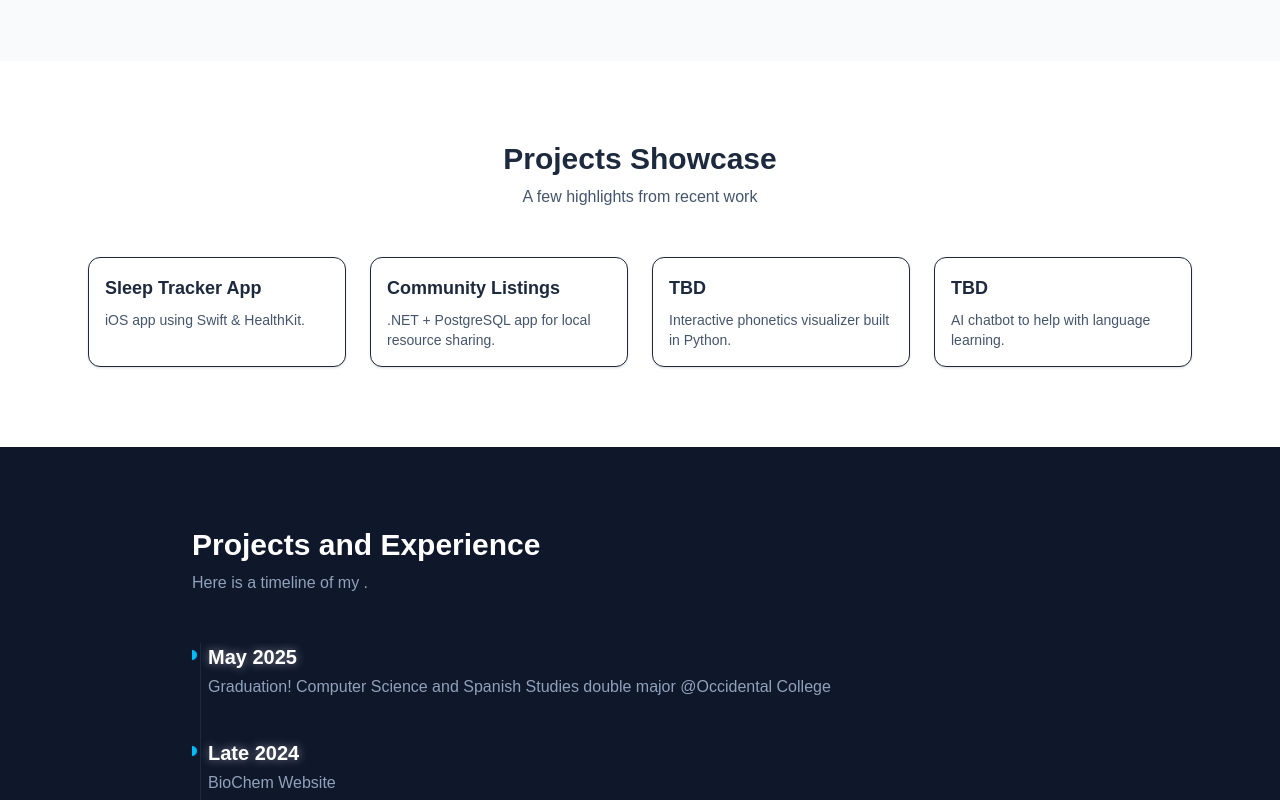
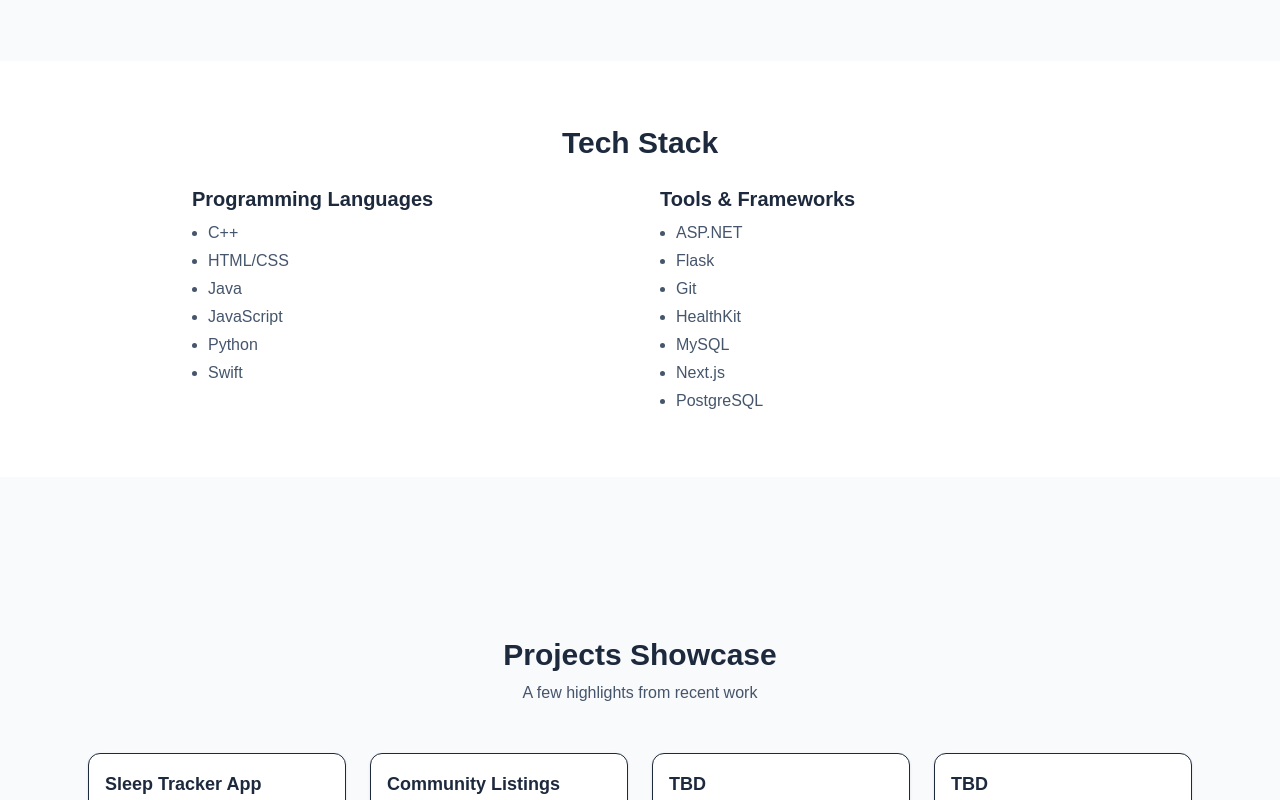
Before and after one commit to dsantiago8/personal-website, a Next.js app: page / in a window 1280 px wide. Shown: the part 820-1620 px from the top of the page. Built offline with nearby package versions, Linux system fonts and the light colour scheme.

Commit message:
Tech Stack implemented. (Still needs icons)

```diff
--- a/package.json
+++ b/package.json
@@ -13,6 +13,7 @@
     "next": "15.3.2",
     "react": "^19.0.0",
     "react-dom": "^19.0.0",
+    "react-icons": "^5.5.0",
     "react-intersection-observer": "^9.16.0"
   },
   "devDependencies": {
--- a/src/app/page.js
+++ b/src/app/page.js
@@ -42,8 +42,45 @@
         </div>
       </section>
 
+      {/* Tech Stack Section */}
+      <section id="tech-stack" className="bg-white text-slate-800 py-16 px-6">
+        <div className="max-w-4xl mx-auto">
+          <h2 className="text-3xl font-semibold mb-6 text-center">Tech Stack</h2>
+
+          <div className="grid grid-cols-1 md:grid-cols-2 gap-10">
+            {/* Programming Languages */}
+            <div>
+              <h3 className="text-xl font-semibold mb-2 text-slate-800">Programming Languages</h3>
+              <ul className="space-y-1 text-slate-600 pl-4 list-disc">
+                <li>C++</li>
+                <li>HTML/CSS</li>
+                <li>Java</li>
+                <li>JavaScript</li>
+                <li>Python</li>
+                <li>Swift</li>
+              </ul>
+            </div>
+
+            {/* Tools & Frameworks */}
+            <div>
+              <h3 className="text-xl font-semibold mb-2 text-slate-800">Tools & Frameworks</h3>
+              <ul className="space-y-1 text-slate-600 pl-4 list-disc">
+                <li>ASP.NET</li>
+                <li>Flask</li>
+                <li>Git</li>
+                <li>HealthKit</li>
+                <li>MySQL</li>
+                <li>Next.js</li>
+                <li>PostgreSQL</li>
+              </ul>
+            </div>
+          </div>
+        </div>
+      </section>
+
       {/* Project Cards */}
-      <section id="projects" className="max-w-6xl mx-auto px-6 py-20">
+      <section id="projects" className="bg-gray-50 py-20 px-6">
+        <div className="max-w-6xl mx-auto px-6 py-20">
           <div className="mb-12 text-center">
             <h2 className="text-3xl font-semibold">Projects Showcase</h2>
             <p className="text-slate-600 mt-2">A few highlights from recent work</p>
@@ -60,6 +97,7 @@
                 <p className="text-slate-600 text-sm">{proj.desc}</p>
               </div>
             ))}
+          </div>
         </div>
       </section>
 
```
Also changed, not shown: 1 other file (tests, documents, lock files or other folders). Lines whose indentation alone changed are shown as unchanged.
